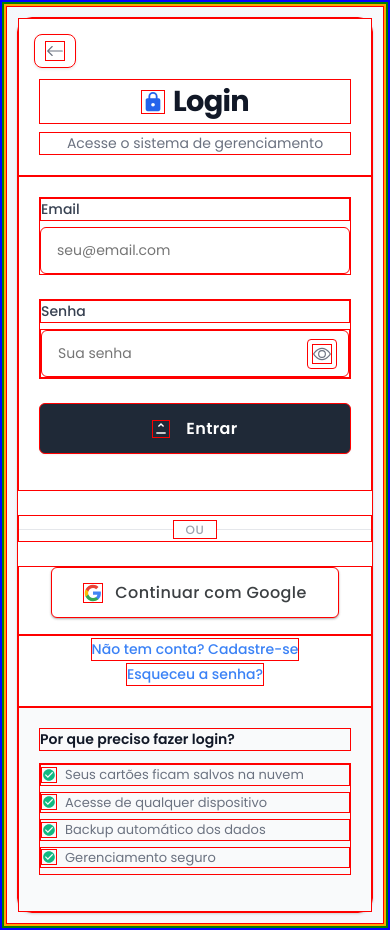
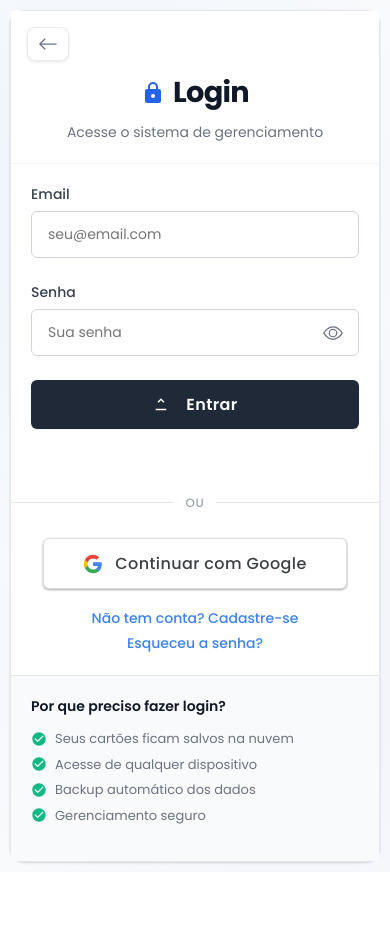
Before and after one commit to 90fabricio09/echotapconfig, a React (Vite) app: page /login in a window 390 px wide. After the commit the page ends 872 px from the top, so only its background shows below. Built offline with nearby package versions, Linux system fonts and the light colour scheme; no server answers.

Commit message:
Add files via upload

```diff
--- a/src/css/config.css
+++ b/src/css/config.css
@@ -1,83 +1,3 @@
-/* Reset global para corrigir espaçamentos no mobile */
-* {
-  box-sizing: border-box;
-}
-
-html, body {
-  margin: 0;
-  padding: 0;
-  width: 100%;
-  height: auto;
-  overflow-x: hidden;
-}
-
-/* DEBUG: Cores de fundo para identificar espaços */
-@media (max-width: 768px) {
-  html {
-    background-color: rgba(255, 0, 0, 0.1) !important;
-    height: auto !important;
-  }
-
-  body {
-    background-color: rgba(0, 255, 0, 0.1) !important;
-    height: auto !important;
-    min-height: auto !important;
-    max-height: none !important;
-    position: relative !important;
-  }
-
-  /* Força o body a se adaptar ao conteúdo */
-  body::after {
-    content: '';
-    display: block;
-    height: 0;
-    clear: both;
-  }
-
-  #root {
-    background-color: rgba(255, 165, 0, 0.1) !important;
-    height: auto !important;
-    min-height: auto !important;
-    max-height: none !important;
-    position: relative !important;
-  }
-
-  .manager-container {
-    background-color: rgba(128, 0, 128, 0.1) !important;
-  }
-
-  .manager-wrapper {
-    background-color: rgba(255, 255, 0, 0.1) !important;
-  }
-
-  .manager-content {
-    background-color: rgba(0, 255, 255, 0.1) !important;
-  }
-
-  .empty-state {
-    background-color: rgba(255, 0, 255, 0.1) !important;
-  }
-}
-
-#root {
-  margin: 0;
-  padding: 0;
-  width: 100%;
-}
-
-/* Corrige problemas de viewport no mobile */
-@supports (-webkit-touch-callout: none) {
-  html {
-    height: auto;
-  }
-
-  body {
-    min-height: auto;
-    height: auto !important;
-    max-height: none !important;
-  }
-}
-
 /* Estilos para a página de configuração - Design Profissional */
 .config-container {
   min-height: 100vh;
@@ -1825,10 +1745,10 @@ html, body {
 
 /* Estilos para o gerenciador de cartões - Design Profissional */
 .manager-container {
+  min-height: 100vh;
   background: #f8fafc;
   padding: 24px;
   font-family: 'Inter', -apple-system, BlinkMacSystemFont, 'Segoe UI', 'Roboto', sans-serif;
-  min-height: auto;
 }
 
 /* Logo no topo */
@@ -2668,40 +2588,8 @@ html, body {
 
 /* Responsividade do gerenciador */
 @media (max-width: 768px) {
-  /* DEBUG: Bordas coloridas para identificar elementos */
-  * {
-    border: 1px solid red !important;
-  }
-
-  html {
-    border: 2px solid blue !important;
-  }
-
-  body {
-    border: 2px solid green !important;
-  }
-
-  #root {
-    border: 2px solid orange !important;
-  }
-
   .manager-container {
-    border: 3px solid purple !important;
-    padding: 12px;
-    margin: 0;
-    min-height: auto;
-  }
-
-  .manager-wrapper {
-    border: 3px solid yellow !important;
-  }
-
-  .manager-content {
-    border: 3px solid cyan !important;
-  }
-
-  .empty-state {
-    border: 3px solid magenta !important;
+    padding: 16px;
   }
 
   .top-logo-section {
@@ -2761,11 +2649,7 @@ html, body {
   }
 
   .manager-content {
-    padding: 16px;
-  }
-
-  .empty-state {
-    padding: 20px 16px;
+    padding: 20px;
   }
 
   .cards-grid {
@@ -2916,6 +2800,7 @@ html, body {
   .desktop-instruction ul {
     gap: 6px;
   }
+}
 
 /* Seção NFC destacada no card - Design limpo */
 .card-nfc-section {
```
